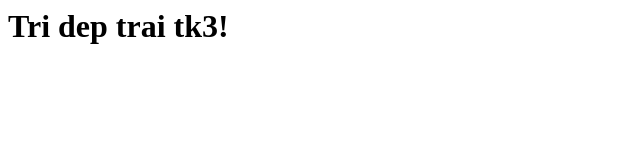
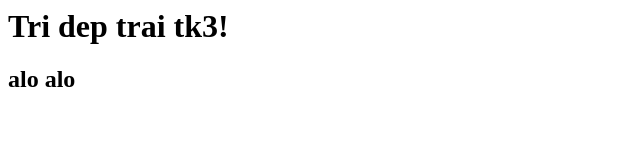
Before and after one commit to tringuyen-2024/treo2_ftw, a plain HTML site: page index.html in a window 1280 px wide. Shown: the full height of the page, 0-640 px from the left. Drawn offline with Linux system fonts and the light colour scheme.

Commit message:
Update index.html

```diff
--- a/index.html
+++ b/index.html
@@ -1 +1,2 @@
 <h1> Tri dep trai tk3!</h1>
+<h2> alo alo </h2>
```
